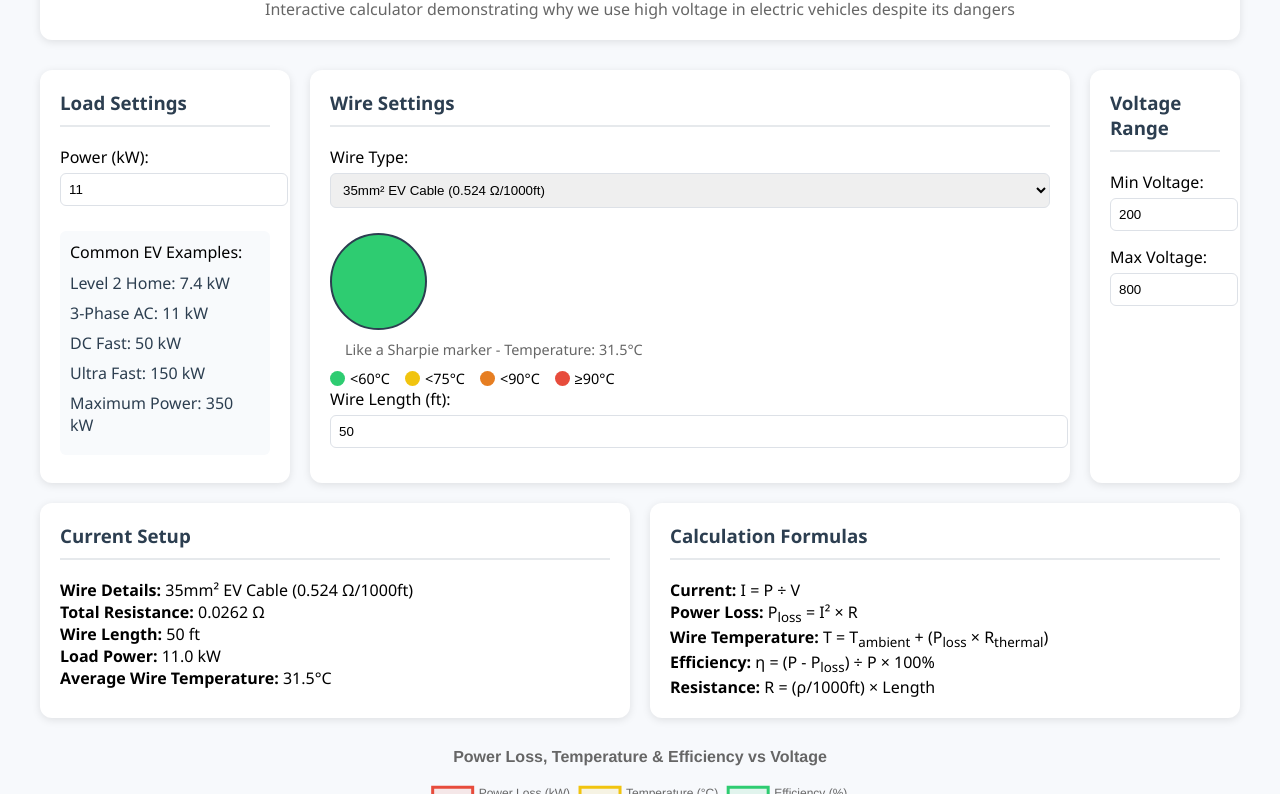
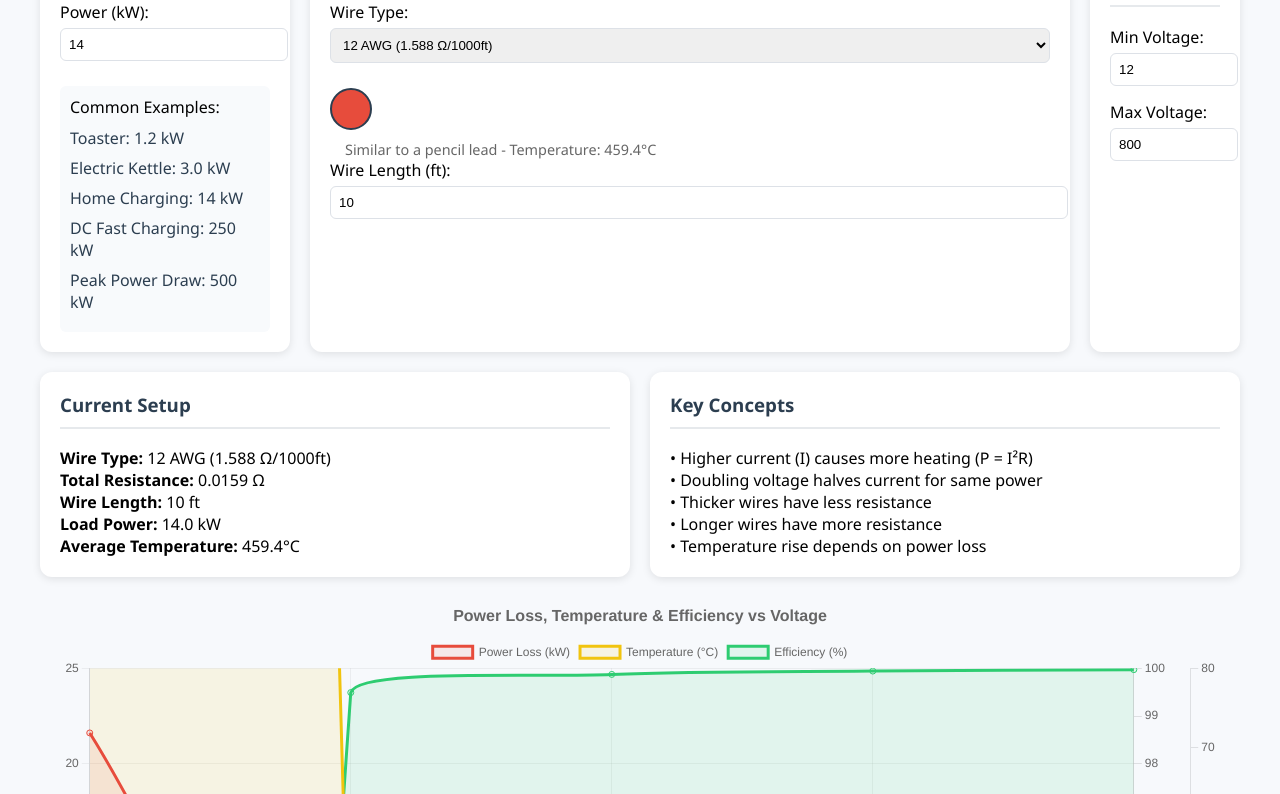
Before and after one commit to Tc3-Tech/PowerLoss-Calculator, a plain HTML site: page index.html in a window 1280 px wide. Shown: the part 103-897 px from the top of the page. Drawn offline with nearby package versions, Linux system fonts and the light colour scheme.

Commit message:
Update index.html
rework

```diff
--- a/index.html
+++ b/index.html
@@ -1,7 +1,7 @@
 <!DOCTYPE html>
 <html>
 <head>
-    <title>High Voltage Power Loss & Temperature Calculator</title>
+    <title>Wire Power Loss & Temperature Calculator</title>
     <script src="https://cdnjs.cloudflare.com/ajax/libs/Chart.js/4.4.1/chart.umd.min.js"></script>
     <style>
         body {
@@ -12,22 +12,6 @@
             max-width: 1200px;
             margin: 0 auto;
             padding: 20px;
-        }
-        .header {
-            text-align: center;
-            margin-bottom: 30px;
-            padding: 20px;
-            background: white;
-            border-radius: 12px;
-            box-shadow: 0 2px 8px rgba(0,0,0,0.1);
-        }
-        .header h1 {
-            color: #2c3e50;
-            margin: 0;
-        }
-        .header p {
-            color: #666;
-            margin: 10px 0 0;
         }
         .controls {
             display: grid;
@@ -92,22 +76,6 @@
             gap: 20px;
             margin-bottom: 20px;
         }
-        .temperature-legend {
-            display: flex;
-            gap: 15px;
-            margin-top: 10px;
-            font-size: 0.9em;
-        }
-        .temp-indicator {
-            display: flex;
-            align-items: center;
-            gap: 5px;
-        }
-        .temp-color {
-            width: 15px;
-            height: 15px;
-            border-radius: 50%;
-        }
         table {
             width: 100%;
             border-collapse: separate;
@@ -133,24 +101,19 @@
 </head>
 <body>
     <div class="container">
-        <div class="header">
-            <h1>Understanding High Voltage Safety & Efficiency</h1>
-            <p>Interactive calculator demonstrating why we use high voltage in electric vehicles despite its dangers</p>
-        </div>
-
         <div class="controls">
             <div class="control-group">
                 <h3>Load Settings</h3>
                 <label>Power (kW):</label>
-                <input type="number" id="power" value="11" min="0.1" max="500" step="0.1">
+                <input type="number" id="power" value="14" min="0.1" max="500" step="0.1">
                 <div class="load-examples">
-                    Common EV Examples:
+                    Common Examples:
                     <ul>
-                        <li onclick="document.getElementById('power').value='7.4';calculateData()">Level 2 Home: 7.4 kW</li>
-                        <li onclick="document.getElementById('power').value='11';calculateData()">3-Phase AC: 11 kW</li>
-                        <li onclick="document.getElementById('power').value='50';calculateData()">DC Fast: 50 kW</li>
-                        <li onclick="document.getElementById('power').value='150';calculateData()">Ultra Fast: 150 kW</li>
-                        <li onclick="document.getElementById('power').value='350';calculateData()">Maximum Power: 350 kW</li>
+                        <li onclick="document.getElementById('power').value='1.2';calculateData()">Toaster: 1.2 kW</li>
+                        <li onclick="document.getElementById('power').value='3.0';calculateData()">Electric Kettle: 3.0 kW</li>
+                        <li onclick="document.getElementById('power').value='14';calculateData()">Home Charging: 14 kW</li>
+                        <li onclick="document.getElementById('power').value='250';calculateData()">DC Fast Charging: 250 kW</li>
+                        <li onclick="document.getElementById('power').value='500';calculateData()">Peak Power Draw: 500 kW</li>
                     </ul>
                 </div>
             </div>
@@ -159,48 +122,23 @@
                 <h3>Wire Settings</h3>
                 <label>Wire Type:</label>
                 <select id="wireGauge">
-                    <optgroup label="Standard Wires">
-                        <option value="10">10 AWG (0.9989 Ω/1000ft)</option>
-                        <option value="12">12 AWG (1.588 Ω/1000ft)</option>
-                        <option value="14">14 AWG (2.525 Ω/1000ft)</option>
-                        <option value="16">16 AWG (4.016 Ω/1000ft)</option>
-                    </optgroup>
-                    <optgroup label="EV High Voltage Cables">
-                        <option value="ev_35" selected>35mm² EV Cable (0.524 Ω/1000ft)</option>
-                        <option value="ev_50">50mm² EV Cable (0.367 Ω/1000ft)</option>
-                        <option value="ev_70">70mm² EV Cable (0.262 Ω/1000ft)</option>
-                    </optgroup>
+                    <option value="10">10 AWG (0.9989 Ω/1000ft)</option>
+                    <option value="12" selected>12 AWG (1.588 Ω/1000ft)</option>
+                    <option value="14">14 AWG (2.525 Ω/1000ft)</option>
+                    <option value="16">16 AWG (4.016 Ω/1000ft)</option>
                 </select>
                 <div class="wire-visualization">
                     <div id="wireCircle" class="wire-circle"></div>
                     <div id="wireInfo" class="wire-info"></div>
                 </div>
-                <div class="temperature-legend">
-                    <div class="temp-indicator">
-                        <div class="temp-color" style="background: #2ecc71;"></div>
-                        <span>&lt;60°C</span>
-                    </div>
-                    <div class="temp-indicator">
-                        <div class="temp-color" style="background: #f1c40f;"></div>
-                        <span>&lt;75°C</span>
-                    </div>
-                    <div class="temp-indicator">
-                        <div class="temp-color" style="background: #e67e22;"></div>
-                        <span>&lt;90°C</span>
-                    </div>
-                    <div class="temp-indicator">
-                        <div class="temp-color" style="background: #e74c3c;"></div>
-                        <span>≥90°C</span>
-                    </div>
-                </div>
                 <label>Wire Length (ft):</label>
-                <input type="number" id="wireLength" value="50" min="1" max="1000">
+                <input type="number" id="wireLength" value="10" min="1" max="100">
             </div>
 
             <div class="control-group">
                 <h3>Voltage Range</h3>
                 <label>Min Voltage:</label>
-                <input type="number" id="minVoltage" value="200" min="1">
+                <input type="number" id="minVoltage" value="12" min="1">
                 <label>Max Voltage:</label>
                 <input type="number" id="maxVoltage" value="800" min="1">
             </div>
@@ -212,13 +150,13 @@
                 <div id="setup-info"></div>
             </div>
             <div class="control-group">
-                <h3>Calculation Formulas</h3>
+                <h3>Key Concepts</h3>
                 <div class="formula-content">
-                    <strong>Current:</strong> I = P ÷ V<br>
-                    <strong>Power Loss:</strong> P<sub>loss</sub> = I² × R<br>
-                    <strong>Wire Temperature:</strong> T = T<sub>ambient</sub> + (P<sub>loss</sub> × R<sub>thermal</sub>)<br>
-                    <strong>Efficiency:</strong> η = (P - P<sub>loss</sub>) ÷ P × 100%<br>
-                    <strong>Resistance:</strong> R = (ρ/1000ft) × Length
+                    • Higher current (I) causes more heating (P = I²R)<br>
+                    • Doubling voltage halves current for same power<br>
+                    • Thicker wires have less resistance<br>
+                    • Longer wires have more resistance<br>
+                    • Temperature rise depends on power loss
                 </div>
             </div>
         </div>
@@ -226,60 +164,48 @@
         <canvas id="powerChart"></canvas>
         <div id="tableContainer"></div>
     </div>
-
     <script>
-        // Wire electrical resistance in ohms per 1000 feet
+        // Wire property constants
         const wireResistance = {
             '10': 0.9989,
             '12': 1.588,
             '14': 2.525,
-            '16': 4.016,
-            'ev_35': 0.524,
-            'ev_50': 0.367,
-            'ev_70': 0.262
+            '16': 4.016
         };
 
-        // Thermal resistance in °C/W (estimated values)
-        const thermalResistance = {
-            '10': 0.42,
-            '12': 0.52,
-            '14': 0.65,
-            '16': 0.82,
-            'ev_35': 0.25,
-            'ev_50': 0.20,
-            'ev_70': 0.15
+        const thermalCoefficient = {
+            '10': 0.8,
+            '12': 1.0,
+            '14': 1.3,
+            '16': 1.6
         };
 
-        // Wire diameter in mm for visualization
         const wireDiameters = {
             '10': 2.588,
             '12': 2.053,
             '14': 1.628,
-            '16': 1.291,
-            'ev_35': 12.5,
-            'ev_50': 15.8,
-            'ev_70': 18.5
+            '16': 1.291
         };
 
-        // Wire size comparisons for visualization
         const wireComparisons = {
             '10': "About the diameter of a drinking straw",
             '12': "Similar to a pencil lead",
             '14': "Like a thick paper clip",
-            '16': "Similar to a small paper clip",
-            'ev_35': "Like a Sharpie marker",
-            'ev_50': "Similar to a garden hose",
-            'ev_70': "About the width of a quarter dollar"
+            '16': "Similar to a small paper clip"
         };
 
-        const ambientTemp = 25; // Ambient temperature in °C
+        const ambientTemp = 25;
         let chart = null;
 
+        function calculateTemperature(powerLoss, wireGauge) {
+            return ambientTemp + (powerLoss * thermalCoefficient[wireGauge] * 0.1);
+        }
+
         function getTemperatureColor(temp) {
-            if (temp < 60) return '#2ecc71'; // Safe - Green
-            if (temp < 75) return '#f1c40f'; // Warning - Yellow
-            if (temp < 90) return '#e67e22'; // High - Orange
-            return '#e74c3c'; // Critical - Red
+            if (temp < 45) return '#2ecc71';
+            if (temp < 60) return '#f1c40f';
+            if (temp < 75) return '#e67e22';
+            return '#e74c3c';
         }
 
         function updateWireVisualization(temperature) {
@@ -298,7 +224,7 @@
         }
 
         function calculateData() {
-            const power = parseFloat(document.getElementById('power').value) * 1000; // Convert to watts
+            const power = parseFloat(document.getElementById('power').value) * 1000;
             const wireGauge = document.getElementById('wireGauge').value;
             const wireLength = parseFloat(document.getElementById('wireLength').value);
             const minVoltage = parseFloat(document.getElementById('minVoltage').value);
@@ -312,13 +238,13 @@
                 const voltage = minVoltage + (i * voltageStep);
                 const current = power / voltage;
                 const powerLoss = current * current * resistance;
-                const temperature = ambientTemp + (powerLoss * thermalResistance[wireGauge]);
+                const temperature = calculateTemperature(powerLoss, wireGauge);
                 const efficiency = ((power - powerLoss) / power * 100);
 
                 return {
                     voltage: Math.round(voltage),
                     current: Math.round(current * 100) / 100,
-                    powerLoss: Math.round(powerLoss) / 1000, // Convert to kW
+                    powerLoss: Math.round(powerLoss) / 1000,
                     temperature: Math.round(temperature * 10) / 10,
                     efficiency: Math.round(efficiency * 100) / 100
                 };
@@ -328,11 +254,11 @@
             const avgTemp = data.reduce((sum, d) => sum + d.temperature, 0) / data.length;
 
             document.getElementById('setup-info').innerHTML = `
-                <strong>Wire Details:</strong> ${wireName}<br>
+                <strong>Wire Type:</strong> ${wireName}<br>
                 <strong>Total Resistance:</strong> ${resistance.toFixed(4)} Ω<br>
                 <strong>Wire Length:</strong> ${wireLength} ft<br>
                 <strong>Load Power:</strong> ${(power/1000).toFixed(1)} kW<br>
-                <strong>Average Wire Temperature:</strong> ${avgTemp.toFixed(1)}°C
+                <strong>Average Temperature:</strong> ${avgTemp.toFixed(1)}°C
             `;
 
             updateWireVisualization(avgTemp);
@@ -392,7 +318,7 @@
                         x: {
                             title: {
                                 display: true,
-                                text: 'System Voltage (V)'
+                                text: 'Voltage (V)'
                             },
                             grid: {
                                 color: 'rgba(0,0,0,0.05)'
@@ -413,7 +339,7 @@
                                 display: true,
                                 text: 'Efficiency (%)'
                             },
-                            min: 0,
+                            min: 90,
                             max: 100,
                             grid: {
                                 drawOnChartArea: false
@@ -426,7 +352,7 @@
                                 text: 'Temperature (°C)'
                             },
                             min: 20,
-                            max: 120,
+                            max: 80,
                             grid: {
                                 drawOnChartArea: false
                             }
@@ -435,7 +361,6 @@
                 }
             });
         }
-
         function updateTable(data) {
             const table = `
                 <table>
@@ -464,11 +389,11 @@
             document.getElementById('tableContainer').innerHTML = table;
         }
 
+        // Initialize all event listeners and start the calculator
         document.querySelectorAll('input, select').forEach(input => {
             input.addEventListener('change', calculateData);
         });
 
-        // Initialize the calculator
         calculateData();
     </script>
 </body>
```
